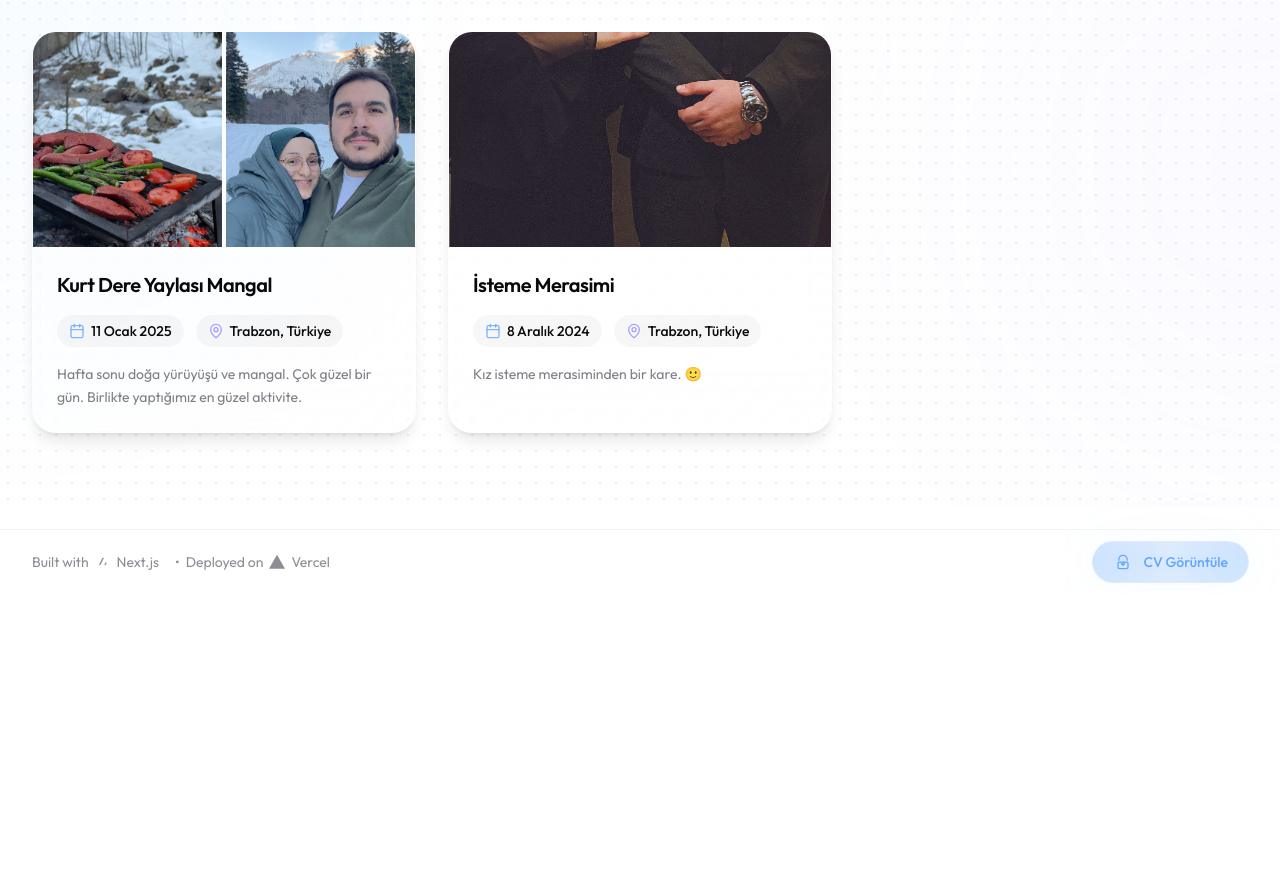
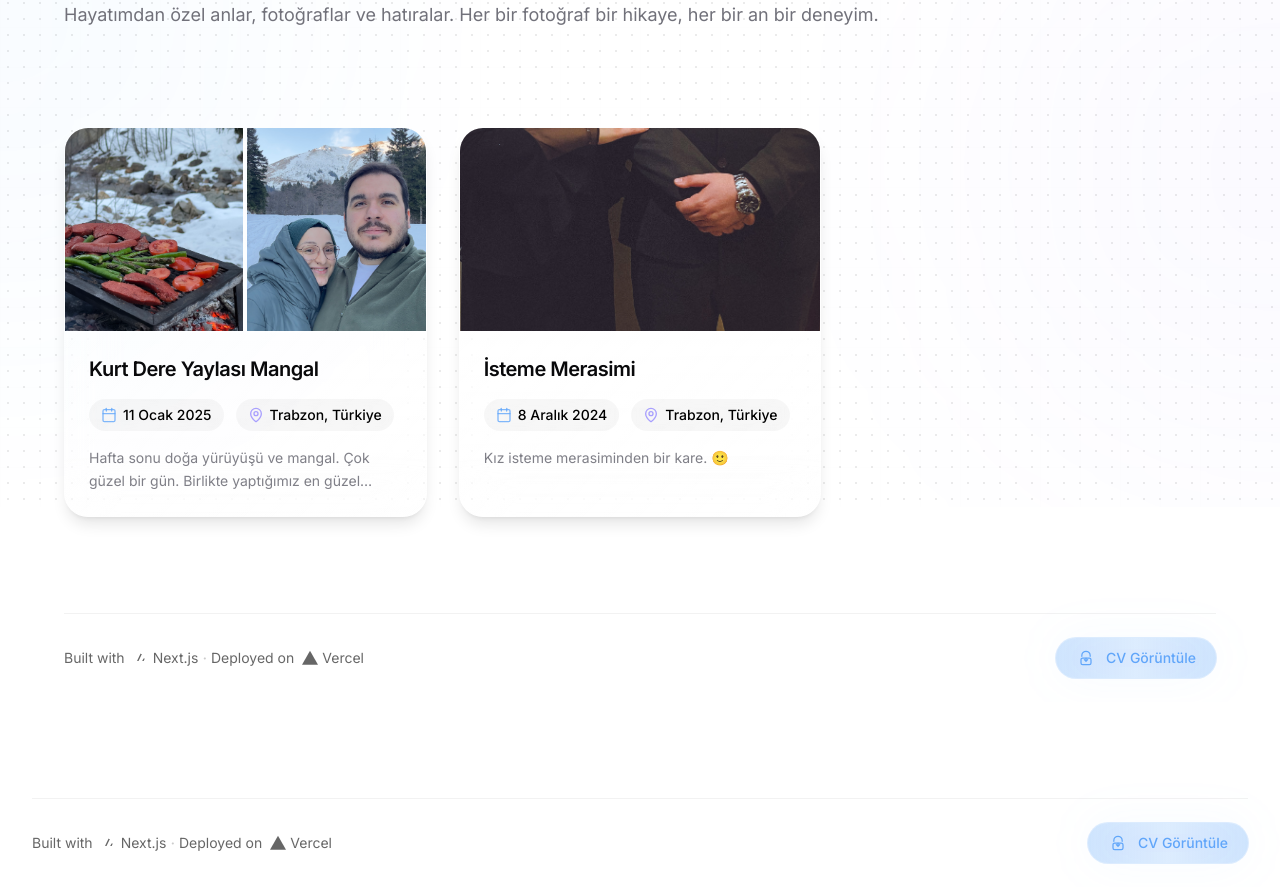
Before and after one commit to metinfarukbiyik/metinfarukbiyik, a Next.js app: page /anlar in a window 1280 px wide. Shown: the part 293-1180 px from the top of the page. Before the commit the page ends 887 px from the top, so only its background shows below. Built offline with nearby package versions, Linux system fonts and the light colour scheme.

Commit message:
duzenleme

```diff
--- a/src/app/layout.tsx
+++ b/src/app/layout.tsx
@@ -1,45 +1,24 @@
-import { Metadata } from "next";
+import type { Metadata } from "next";
+import { Inter } from "next/font/google";
 import "./globals.css";
-import { ThemeProvider } from "./providers";
-import ThemeToggle from "@/components/ThemeToggle";
 import Navigation from "@/components/Navigation";
-import { outfit } from "./fonts";
-import Script from "next/script";
-import { AnimatePresence } from "framer-motion";
-import { cn } from "@/lib/utils";
+import Footer from "@/components/Footer";
+
+const inter = Inter({ subsets: ["latin"] });
 
 export const metadata: Metadata = {
+  title: {
+    template: "%s | Metin Faruk Bıyık",
+    default: "Metin Faruk Bıyık",
+  },
+  description: "Metin Faruk Bıyık'ın kişisel web sitesi",
+  openGraph: {
+    title: "Metin Faruk Bıyık",
+    description: "Metin Faruk Bıyık'ın kişisel web sitesi",
+    url: "https://biyik.dev",
+    siteName: "Metin Faruk Bıyık",
+  },
   metadataBase: new URL("https://biyik.dev"),
-  title: "Metin Faruk Bıyık - Geliştirici",
-  description: "Web teknolojileri ve modern uygulama geliştirme alanında kendini sürekli geliştiren, öğrenmeye ve paylaşmaya tutkulu bir geliştirici.",
-  authors: [{ name: "Metin Faruk Bıyık", url: "https://biyik.dev" }],
-  creator: "Metin Faruk Bıyık",
-  publisher: "Metin Faruk Bıyık",
-  robots: {
-    index: true,
-    follow: true,
-    googleBot: {
-      index: true,
-      follow: true,
-      'max-video-preview': -1,
-      'max-image-preview': 'large',
-      'max-snippet': -1,
-    },
-  },
-  openGraph: {
-    type: "website",
-    locale: "tr_TR",
-    url: "https://biyik.dev",
-    title: "Metin Faruk Bıyık - Geliştirici",
-    description: "Web teknolojileri ve modern uygulama geliştirme alanında kendini sürekli geliştiren, öğrenmeye ve paylaşmaya tutkulu bir geliştirici.",
-    siteName: "Metin Faruk Bıyık - Geliştirici",
-  },
-  twitter: {
-    card: "summary_large_image",
-    title: "Metin Faruk Bıyık - Geliştirici",
-    description: "Web teknolojileri ve modern uygulama geliştirme alanında kendini sürekli geliştiren, öğrenmeye ve paylaşmaya tutkulu bir geliştirici.",
-    creator: "@_metinbiyik",
-  },
 };
 
 export default function RootLayout({
@@ -48,32 +27,15 @@ export default function RootLayout({
   children: React.ReactNode;
 }) {
   return (
-    <html lang="tr" suppressHydrationWarning className={`${outfit.variable}`}>
-      <head>
-        <Script
-          src="https://www.googletagmanager.com/gtag/js?id=G-RDVEGG0ZB5"
-          strategy="afterInteractive"
-        />
-        <Script id="google-analytics" strategy="afterInteractive">
-          {`
-            window.dataLayer = window.dataLayer || [];
-            function gtag(){dataLayer.push(arguments);}
-            gtag('js', new Date());
-
-            gtag('config', 'G-RDVEGG0ZB5');
-          `}
-        </Script>
-      </head>
-      <body className={`${outfit.className} font-sans antialiased selection:bg-primary/10 selection:text-primary`}>
-        <ThemeProvider>
-          <div className="relative">
-            <Navigation />
-            <ThemeToggle />
-            <AnimatePresence mode="wait">
-              {children}
-            </AnimatePresence>
-          </div>
-        </ThemeProvider>
+    <html lang="tr" className="!scroll-smooth">
+      <body className={inter.className}>
+        <div className="relative min-h-screen bg-gradient-to-b from-white via-white to-white/95 text-black dark:from-black dark:via-black dark:to-black/95 dark:text-white">
+          <Navigation />
+          <main className="relative mx-auto max-w-7xl px-4 py-24 sm:px-6 lg:px-8">
+            {children}
+          </main>
+          <Footer />
+        </div>
       </body>
     </html>
   );
--- a/src/components/Footer.tsx
+++ b/src/components/Footer.tsx
@@ -2,17 +2,23 @@ import PDFDownloadButton from "@/components/PDFDownloadButton";
 
 export default function Footer() {
   return (
-    <footer className="relative">
-      <div className="relative border-t border-black/5 dark:border-white/5">
-        <div className="relative bg-gradient-to-b from-white/5 via-white/[0.025] to-transparent backdrop-blur-xl dark:bg-black/20 dark:backdrop-blur-none dark:from-transparent dark:via-transparent dark:to-transparent">
-          <div className="mx-auto max-w-7xl px-4 py-3 sm:px-6 lg:px-8">
-            <div className="flex flex-wrap items-center justify-between gap-4 text-sm text-muted-foreground/80">
-              {/* Sol Taraf */}
-              <div className="flex flex-wrap items-center gap-4">
-                <div className="group flex items-center gap-1.5 transition-colors duration-200 hover:text-white dark:hover:text-white/90">
-                  <span>Built with</span>
+    <footer className="mt-auto">
+      <div className="mx-auto max-w-7xl px-4 sm:px-6 lg:px-8">
+        <div className="border-t border-black/5 dark:border-white/5 py-6">
+          <div className="flex flex-col items-center justify-between gap-4 sm:flex-row">
+            <div className="flex flex-wrap justify-center gap-x-1 gap-y-3 sm:justify-start">
+              <div className="group flex items-center">
+                <span className="text-sm text-black/60 dark:text-white/60 transition-colors group-hover:text-black dark:group-hover:text-white">
+                  Built with
+                </span>
+                <a
+                  href="https://nextjs.org"
+                  target="_blank"
+                  rel="noopener noreferrer"
+                  className="ml-1 flex items-center text-sm text-black/60 dark:text-white/60 transition-colors group-hover:text-black dark:group-hover:text-white"
+                >
                   <svg
-                    className="h-4 w-4 transition-transform duration-200 group-hover:scale-110"
+                    className="ml-1 h-4 w-4 transition-transform duration-200 group-hover:scale-110"
                     viewBox="0 0 24 24"
                     fill="none"
                     xmlns="http://www.w3.org/2000/svg"
@@ -26,14 +32,24 @@ export default function Footer() {
                       className="fill-current"
                     />
                   </svg>
-                  <span>Next.js</span>
-                </div>
+                  <span className="ml-1">Next.js</span>
+                </a>
+              </div>
 
-                <div className="group flex items-center gap-1.5 transition-colors duration-200 hover:text-white dark:hover:text-white/90">
-                  <span>•</span>
-                  <span>Deployed on</span>
+              <span className="text-black/20 dark:text-white/20">&middot;</span>
+
+              <div className="group flex items-center">
+                <span className="text-sm text-black/60 dark:text-white/60 transition-colors group-hover:text-black dark:group-hover:text-white">
+                  Deployed on
+                </span>
+                <a
+                  href="https://vercel.com"
+                  target="_blank"
+                  rel="noopener noreferrer"
+                  className="ml-1 flex items-center text-sm text-black/60 dark:text-white/60 transition-colors group-hover:text-black dark:group-hover:text-white"
+                >
                   <svg
-                    className="h-4 w-4 transition-transform duration-200 group-hover:scale-110"
+                    className="ml-1 h-4 w-4 transition-transform duration-200 group-hover:scale-110"
                     viewBox="0 0 24 24"
                     fill="none"
                     xmlns="http://www.w3.org/2000/svg"
@@ -45,15 +61,12 @@ export default function Footer() {
                       className="fill-current"
                     />
                   </svg>
-                  <span>Vercel</span>
-                </div>
-              </div>
-
-              {/* Sağ Taraf */}
-              <div className="flex flex-wrap items-center gap-4">
-                <PDFDownloadButton />
+                  <span className="ml-1">Vercel</span>
+                </a>
               </div>
             </div>
+
+            <PDFDownloadButton />
           </div>
         </div>
       </div>
```
